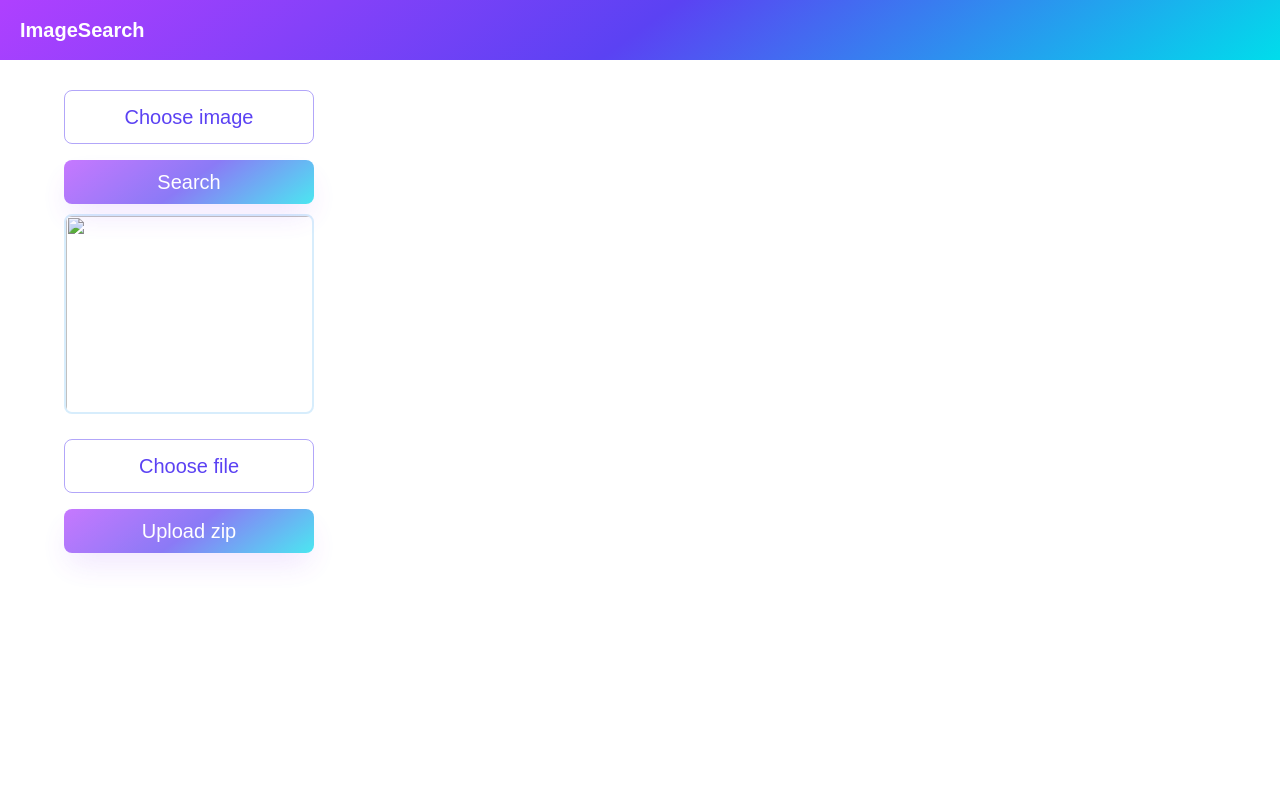
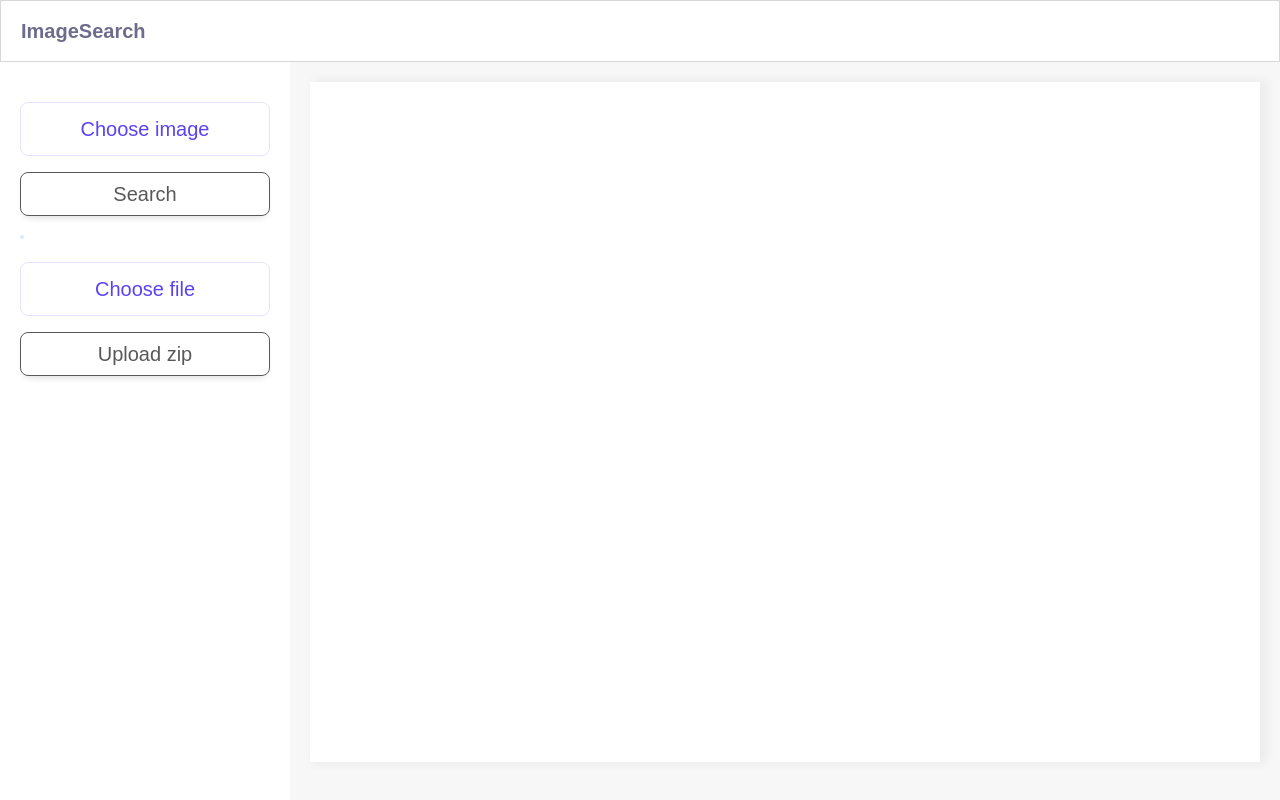
Before and after one commit to tam2511/ImageSearch, a website built with Vite: page frontend/index.html in a window 1280 px wide. Built offline with nearby package versions, Linux system fonts and the light colour scheme.

Commit message:
Styles changes

```diff
--- a/frontend/index.html
+++ b/frontend/index.html
@@ -30,7 +30,7 @@
 						</button>
 					</form>
 					<div class="user-file">
-						<img class="user-file_preview" src="" alt="" height="200" width='250'>
+						<img class="user-file_preview" src="" alt=""  width='250'>
 					</div>
 					<form class='upload-zip__form' enctype="multipart/form-data">
 						<input id='zip-file' class='input input-file is-hidden'  type='file' placeholder="Upload an image">
--- a/frontend/src/style.scss
+++ b/frontend/src/style.scss
@@ -10,13 +10,13 @@
 }
 main {
   display: flex;
+  background: #fdfdfd;
 
   @media screen and (max-width: 1024px) {
     flex-flow: row wrap;
   }
   @media screen and (min-width: 480px) {
     margin: 0 auto;
-    max-width: 90%;
   }
 }
 
--- a/frontend/src/style/common/style.scss
+++ b/frontend/src/style/common/style.scss
@@ -21,6 +21,13 @@
     box-shadow: none;
     outline: none;
   }
+}
+.search {
+  height: 100vh;
+  background: white;
+  margin: 0;
+  padding: 20px;
+  box-shadow: rgba(1, 0, 10, 0.05) 5px 0 10px 2px;
 }
 
 section {
@@ -47,7 +54,7 @@ section {
     & + label {
       border: none;
       border-radius: 5px;
-      color: #5B42F3FF;
+      color: rgb(91, 66, 243);
       display: inline-block;
       margin-bottom: 1rem;
       outline: none;
@@ -67,7 +74,7 @@ section {
       }
 
       &.btn-2 {
-        border: 1px solid rgba(91, 66, 243, 0.47);
+        border: 1px solid rgba(91, 66, 243, 0.15);
         border-radius: 8px;
         overflow: hidden;
 
@@ -82,12 +89,12 @@ section {
 
 button {
   align-items: center;
-  background-image: linear-gradient(144deg,#AF40FF, #5B42F3 50%,#00DDEB);
-  border: 0;
+  border: 1px solid rgb(80, 80, 80);
   border-radius: 8px;
-  box-shadow: rgba(151, 65, 252, 0.2) 0 15px 30px -5px;
+  background: none;
+  box-shadow: rgba(2, 1, 3, 0.2) 0 5px 10px -5px;
   box-sizing: border-box;
-  color: #FFFFFF;
+  color: rgb(80, 80, 80);
   display: flex;
   font-family: Phantomsans, sans-serif;
   font-size: 15px;
@@ -102,8 +109,8 @@ button {
   touch-action: manipulation;
   white-space: nowrap;
   cursor: pointer;
-  transition: opacity 0.3s;
-  opacity: 0.7;
+  transition: 0.3s;
+  opacity: 0.95;
   width: 100%;
   min-height: 44px;
   position: relative;
@@ -120,6 +127,8 @@ button {
   &:hover {
     outline: 0;
     opacity: 1;
+    color: rgb(91, 66, 243);
+    border: 1px solid rgb(91, 66, 243);
   }
 
   &.is-loading {
--- a/frontend/src/style/header/gallery.scss
+++ b/frontend/src/style/header/gallery.scss
@@ -6,8 +6,10 @@
   --total-gap-width: calc(var(--gap-count) * var(--grid-layout-gap));
   --grid-item--max-width: calc((100% - var(--total-gap-width)) / var(--grid-column-count));
 
-  margin-top: 20px;
   width: 100%;
+  padding: 20px;
+  margin: 0;
+  background: #f7f7f7;
 
   &-images {
     display: grid;
@@ -15,7 +17,10 @@
     grid-gap: 15px;
     height: calc(100vh - 120px);
     overflow-y: auto;
-    margin: 0 20px;
+    margin: 0;
+    padding: 10px;
+    box-shadow: rgba(1, 0, 10, 0.05) 5px 0 10px 2px;
+    background: white;
 
     @media screen and (max-width: 1024px)  {
       height: calc(100vh - 365px);
--- a/frontend/src/style/header/style.scss
+++ b/frontend/src/style/header/style.scss
@@ -1,12 +1,16 @@
 @import "gallery";
 
 .header {
+  background: white;
+  z-index: 100;
+  position: relative;
   &-container {
     padding: 20px;
-    color: #fff;
     font-weight: bold;
     font-size: 20px;
-    background-image: linear-gradient(144deg,#AF40FF, #5B42F3 50%,#00DDEB);
+    background: none;
+    color: #6e6c8c;
+    border: 1px solid #d9d6d6;
   }
   &-buttons {
     &_item {
```
